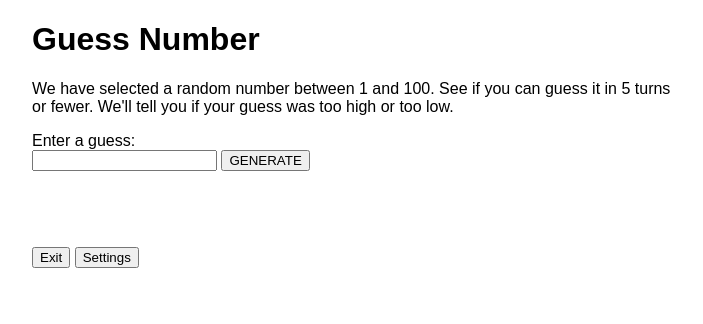
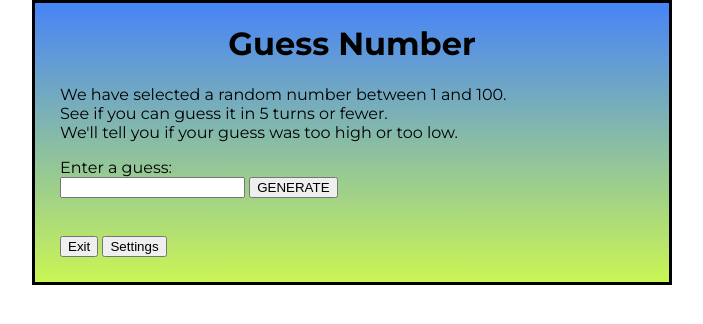
Before and after one commit to Yaresko-Olya/Education, a plain HTML site: page 03 - Guess Number/index.html in a window 1280 px wide. Shown: the whole page, without its empty margins (288-991 px from the left). Drawn offline with Linux system fonts and the light colour scheme.

Commit message:
11.12.21

```diff
--- a/03 - Guess Number/index.html
+++ b/03 - Guess Number/index.html
@@ -5,30 +5,15 @@
     <meta http-equiv="X-UA-Compatible" content="IE=edge">
     <meta name="viewport" content="width=device-width, initial-scale=1.0">
     <title>Guess Number</title>
+    <link href="/main.css"  rel="stylesheet">
     <link href="https://fonts.googleapis.com/css2?family=Montserrat:wght@400;500;700&family=Open+Sans:wght@700&display=swap" rel="stylesheet">
 </head>
 <body>
-    <style>
-        html {
-          font-family: sans-serif;
-        }
 
-        body {
-          width: 50%;
-          max-width: 800px;
-          min-width: 480px;
-          margin: 0 auto;
-        }
-
-        .lastResult {
-          color: white;
-          padding: 3px;
-        }
-      </style>
-    <main>
-        <h1>Guess Number</h1>
-        <p>We have selected a random number between <span id="from">1</span> and <span id="to">100</span>.
-            See if you can guess it in <span id="attempts">5</span> turns or fewer.
+    <main class="container">
+        <h1 class="center">Guess Number</h1>
+        <p>We have selected a random number between <span id="from">1</span> and <span id="to">100</span>.<br>
+            See if you can guess it in <span id="attempts">5</span> turns or fewer.<br>
             We'll tell you if your guess was too high or too low.
         </p>
         <label for="guessField">Enter a guess: </label>
@@ -37,7 +22,7 @@
             <input type="submit" value="GENERATE">
         </form>
         <br>
-        <div id="output" style="height: 40px"></div>
+        <div id="output"></div>
         <br>
         <button id="exitButton">Exit</button>
         <button id="settingsButton">Settings</button>
@@ -48,7 +33,9 @@
             <label for="numberTo">to: </label>
             <input type="number" placeholder="number" id="secondNum">
             <br>
-            <input type="number" placeholder="Number of attempts" id="attemptsNum">
+            <br>
+            <label for="attempts">Attempts: </label>
+            <input type="number" placeholder="number" id="attemptsNum">
             <input type="submit">
         </form>
 
--- /dev/null
+++ b/03 - Guess Number/main.css
@@ -0,0 +1,29 @@
+html {
+    font-family: 'Montserrat', sans-serif;
+  }
+
+  body {
+    width: 50%;
+    max-width: 800px;
+    min-width: 480px;
+    margin: 0 auto;
+  }
+
+  .lastResult {
+    color: white;
+    padding: 3px;
+  }
+
+  .container {
+      padding: 0px 25px 25px 25px ;
+      background: linear-gradient(#4784f7, #caf554);
+      border-style: solid;
+  }
+
+  .center{
+    text-align:  center;
+  }
+
+#Settings{
+    margin-top: 15px;
+}
```
